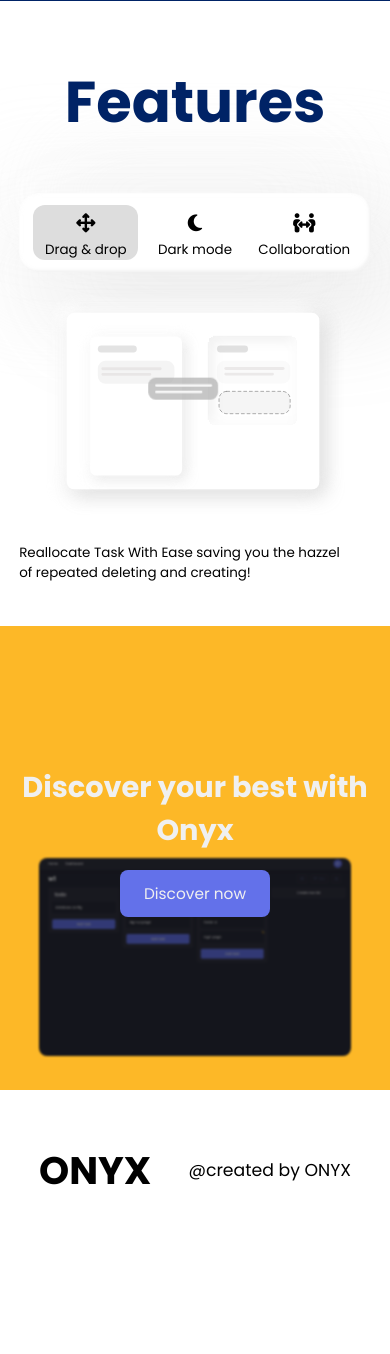
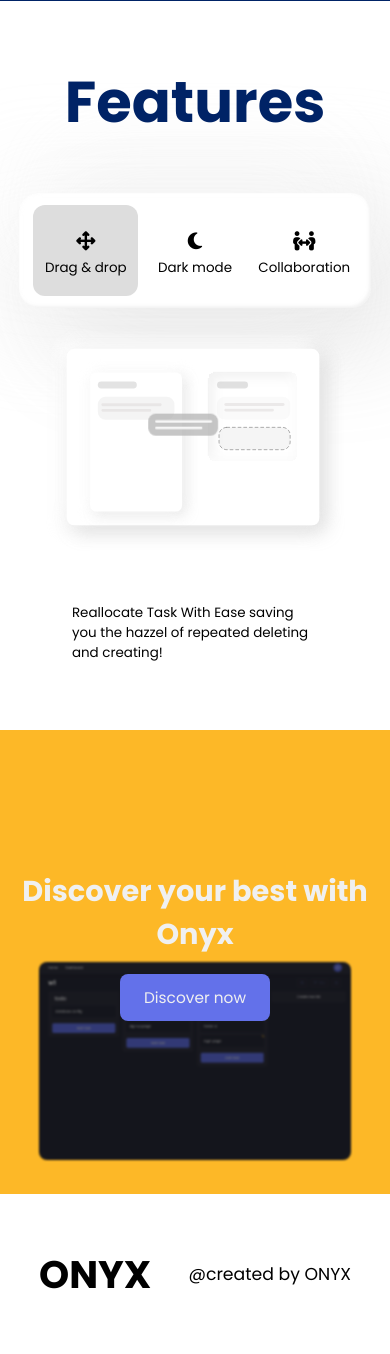
Before and after one commit to truongnhatanh7/EEET2580_Onyx_Project, a PHP site: page / in a window 390 px wide. Shown: the part 1496-2850 px from the top of the page. Before the commit the page ends 2681 px from the top, so only its background shows below. Run offline with PHP 8.4, Linux system fonts and the light colour scheme; some libraries are stand-ins or nearby versions.

Commit message:
Update homepage-responsive.css

```diff
--- a/assets/css/homepage-responsive.css
+++ b/assets/css/homepage-responsive.css
@@ -93,8 +93,9 @@
     }
 
     .picker__item {
-        padding: 0;
+        padding: 18px 0;
         text-align: center;
+
     }
 
     .feature__content {
@@ -118,6 +119,8 @@
 
     .feature__paragraph {
         font-size: 1.4rem;
+        padding: 48px 0;
+        width: 70%;
     }
 
     .feature__img-helper {
```
